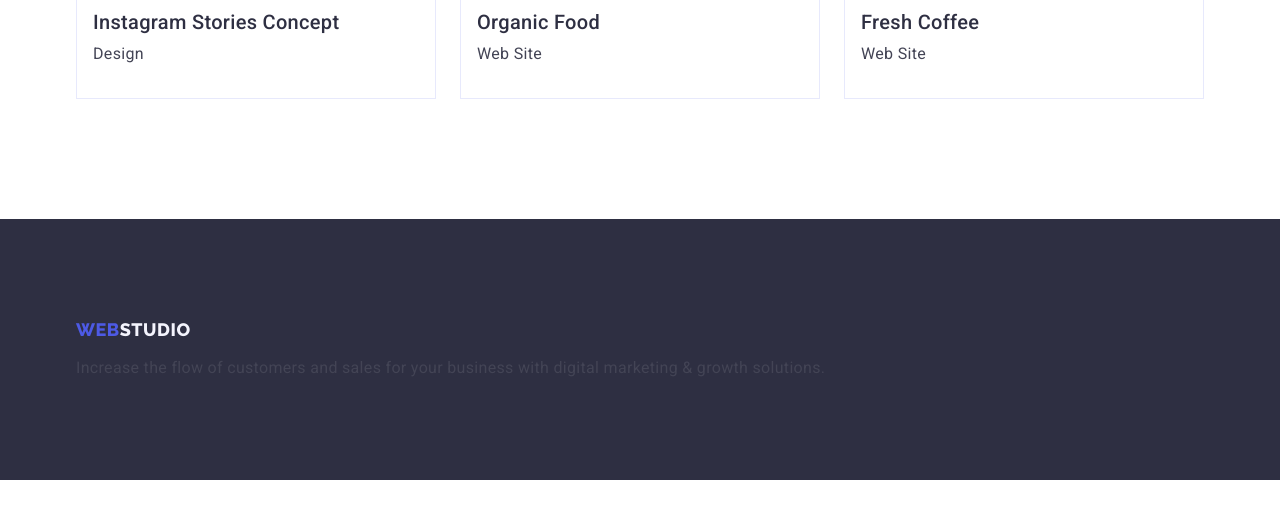
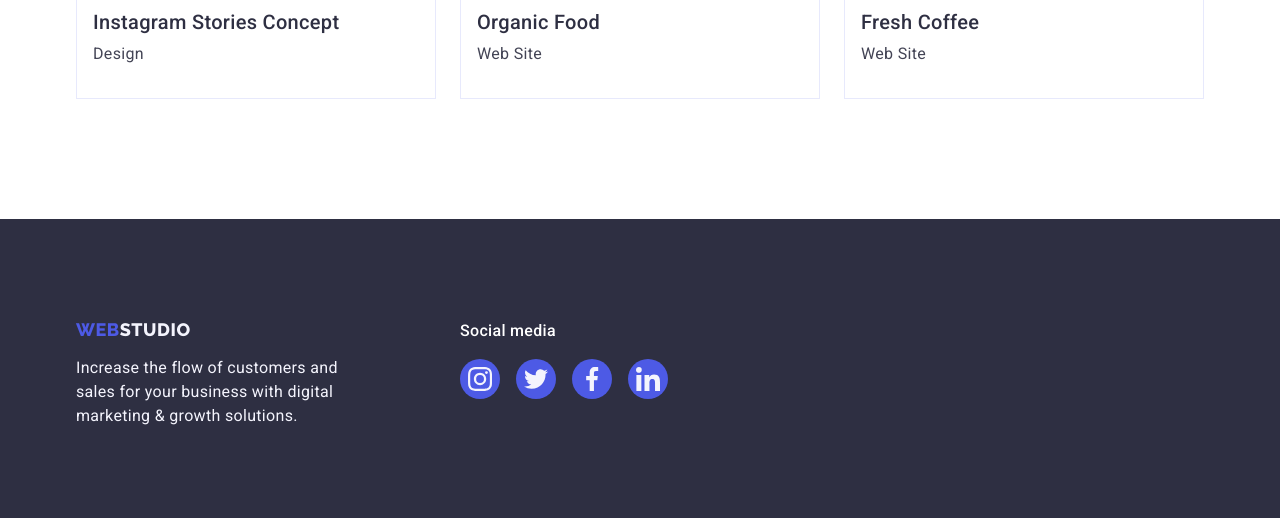
Before and after one commit to Korobenko2023/goit-markup-hw-04, a plain HTML site: page portfolio.html in a window 1280 px wide. Shown: the part 1548-2066 px from the top of the page. Before the commit the page ends 2028 px from the top, so only its background shows below. Drawn offline with nearby package versions, Linux system fonts and the light colour scheme.

Commit message:
fix error1

```diff
--- a/portfolio.html
+++ b/portfolio.html
@@ -208,15 +208,70 @@
     </main>
     <!--Footer-->
     <footer class="footer">
-      <div class="container">
+      <div class="container footer-inner">
+        <div class="footer-container-logo">
           <a href="./index.html" class="footer-logo link"
             >Web<span class="footer-logo-color">Studio</span></a
           >
-        <p class="footer-text">
+          <p class="footer-text-logo">
             Increase the flow of customers and sales for your business with
             digital marketing & growth solutions.
           </p>
         </div>
+        <div class="footer-container-social">
+          <p class="footer-text-social">Social media</p>
+          <ul class="footer-icon-list list">
+            <li class="footer-icon-item">
+              <a
+                class="footer-icon-link link"
+                href=""
+                target="_blank"
+                rel="noopener noreferrer nofollow"
+              >
+                <svg class="footer-icon" width="24" height="24">
+                  <use href="./images/icons.svg#icon-instagram"></use>
+                </svg>
+              </a>
+            </li>
+            <li class="footer-icon-item">
+              <a
+                class="footer-icon-link link"
+                href=""
+                target="_blank"
+                rel="noopener noreferrer nofollow"
+              >
+                <svg class="footer-icon" width="24" height="24">
+                  <use href="./images/icons.svg#icon-twitter"></use>
+                </svg>
+              </a>
+            </li>
+            <li class="footer-icon-item">
+              <a
+                class="footer-icon-link link"
+                href=""
+                target="_blank"
+                rel="noopener noreferrer nofollow"
+              >
+                <svg class="footer-icon" width="24" height="24">
+                  <use href="./images/icons.svg#icon-facebook"></use>
+                </svg>
+              </a>
+            </li>
+            <li class="footer-icon-item">
+              <a
+                class="footer-icon-link link"
+                href=""
+                target="_blank"
+                rel="noopener noreferrer nofollow"
+              >
+                <svg class="footer-icon" width="24" height="24">
+                  <use href="./images/icons.svg#icon-linkedin"></use>
+                </svg>
+              </a>
+            </li>
+          </ul>
+        </div>
+      </div>
     </footer>
   </body>
 </html>
```
Lines whose indentation alone changed are shown as unchanged.
